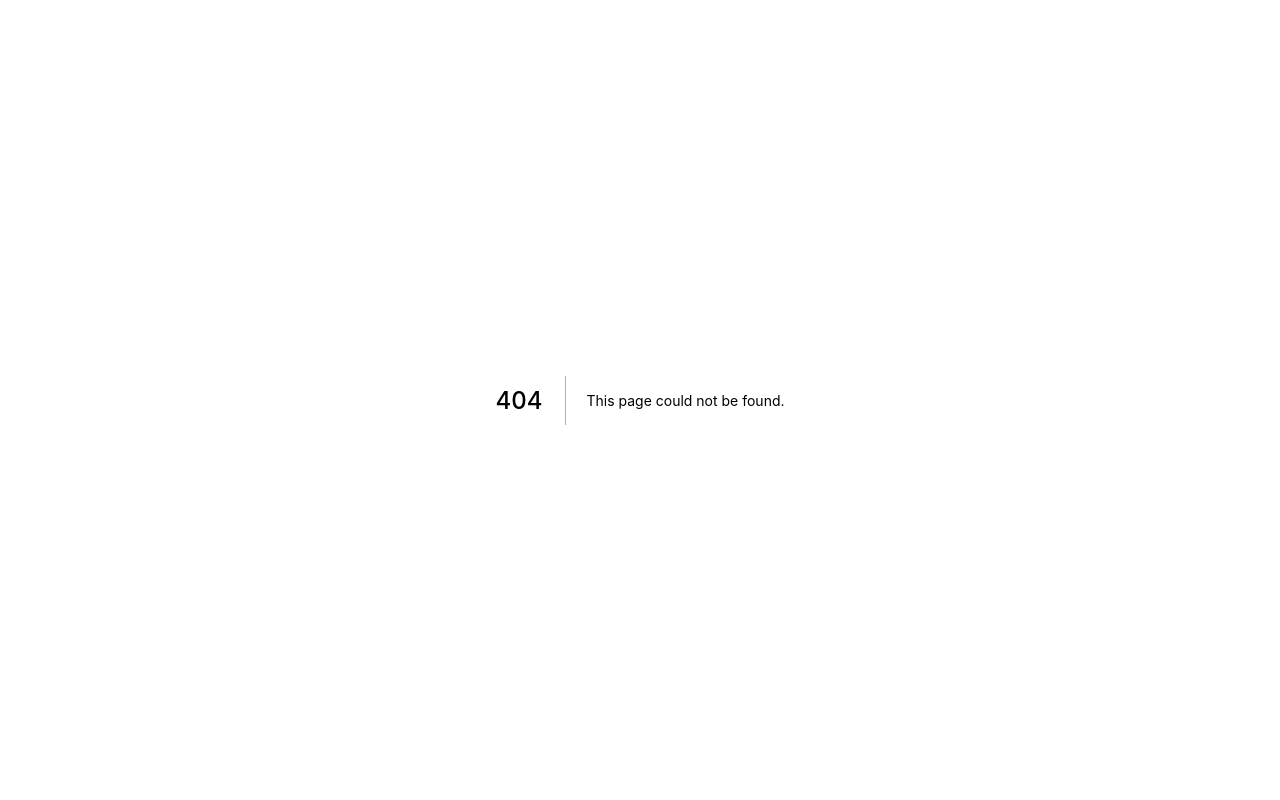
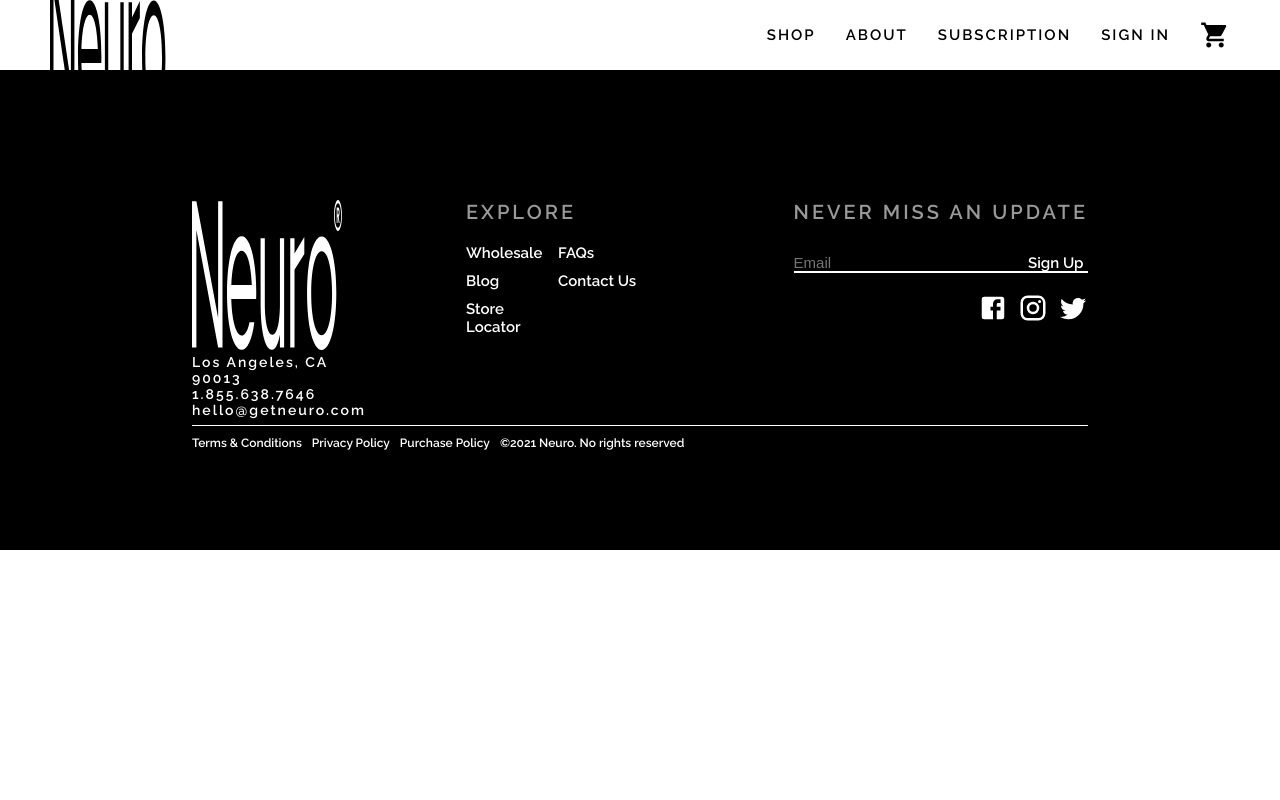
Before and after one commit to bilal-23/neuro-shop, a Next.js app: page /products in a window 1280 px wide. Before the commit this address had no page. Shown: the top 800 px of the page. Built offline with nearby package versions, Linux system fonts and the light colour scheme.

Commit message:
fixerd header for diff pages

```diff
--- a/components/homepage/hero-section.js
+++ b/components/homepage/hero-section.js
@@ -3,7 +3,7 @@ import Button from '../ui/button';
 
 function HeroSection(props) {
     const { pos } = props;
-    console.log(pos)
+    //pos determines whether it is top banner or the one above footer.
     return (
         <section className={`${classes.hero} ${classes[pos]} `}>
             <div className={classes.hero_content}>
--- a/components/layout/header.js
+++ b/components/layout/header.js
@@ -1,8 +1,11 @@
+import { useRouter } from 'next/router';
 import classes from './header.module.css';
 import ShoppingCartIcon from '@material-ui/icons/ShoppingCart';
 import { useState, useEffect } from 'react';
 function Header() {
     const [transparent, setTransparent] = useState(true);
+    const router = useRouter();
+    const isHomePage = router.pathname === '/'
 
     useEffect(() => {
         window.addEventListener('scroll', () => {
@@ -16,10 +19,16 @@ function Header() {
     }, []);
 
     return (
-        <header className={classes.header} style={{ backgroundColor: !transparent && 'white', color: !transparent && 'black' }}>
+        <header className={classes.header} style={
+            {
+                backgroundColor: isHomePage && !transparent && 'white',
+                color: isHomePage && !transparent && 'black'
+            }
+        }>
             <div className={classes.logo}>
-                {!transparent && <img src="./assets/BlackLogo.svg" alt="logo" />}
-                {transparent && <img src="./assets/WhiteLogo.svg" alt="logo" />}
+                {isHomePage && !transparent && <img src="./assets/BlackLogo.svg" alt="logo" />}
+                {isHomePage && transparent && <img src="./assets/WhiteLogo.svg" alt="logo" />}
+                {!isHomePage && <img src="./assets/BlackLogo.svg" alt="logo" />}
             </div>
             <div className={classes.right}>
                 <ul>
@@ -32,7 +41,7 @@ function Header() {
                     </li>
                 </ul>
             </div>
-        </header>
+        </header >
     )
 }
 export default Header;
--- a/components/layout/header.module.css
+++ b/components/layout/header.module.css
@@ -9,8 +9,7 @@
   justify-content: space-between;
   align-items: center;
   transition: all 0.5s ease;
-  color: white;
-  background: transparent;
+  color: black;
 }
 
 .header ul {
--- /dev/null
+++ b/pages/products/index.js
@@ -0,0 +1,8 @@
+function AllProducts() {
+    return (
+        <>
+            <h1>Hey</h1>
+        </>
+    )
+}
+export default AllProducts;
```
